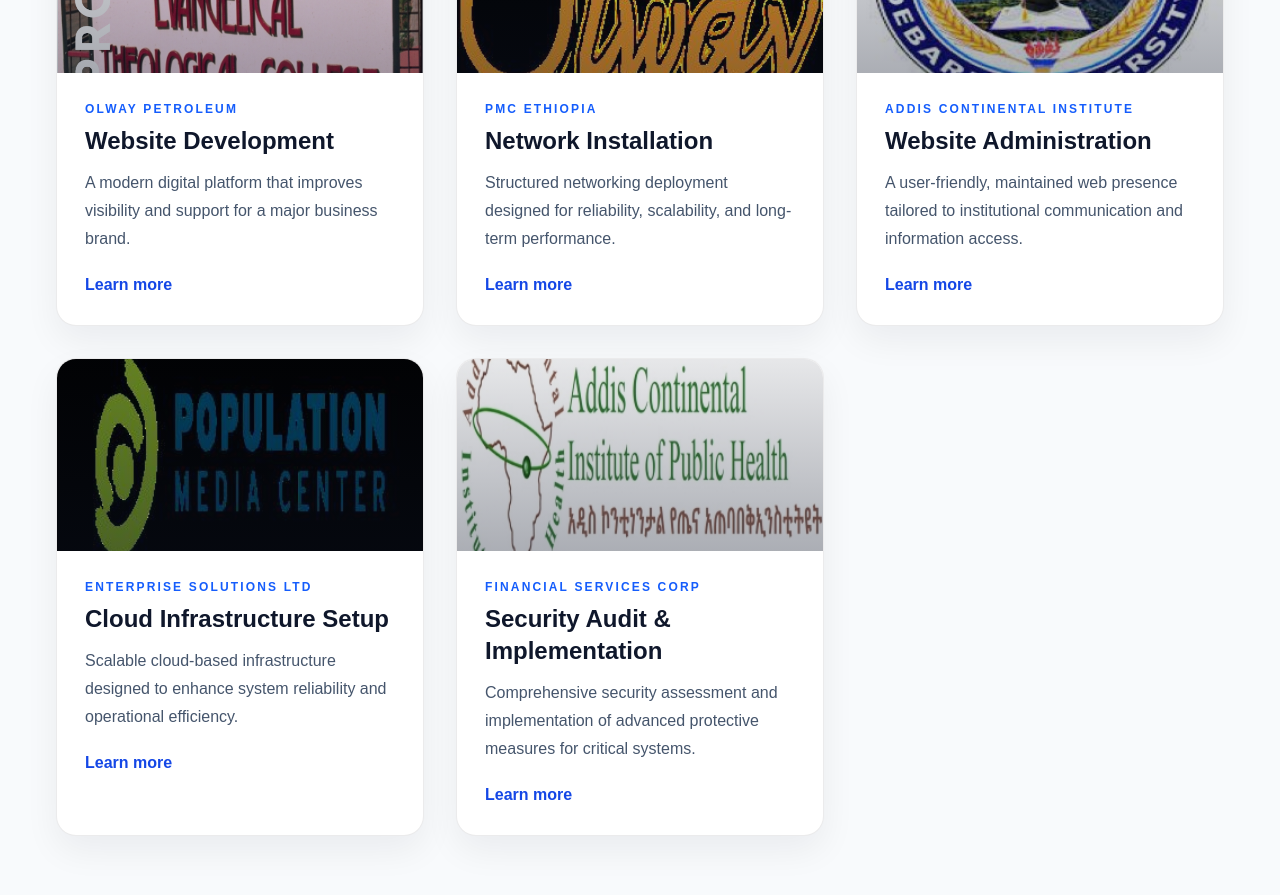
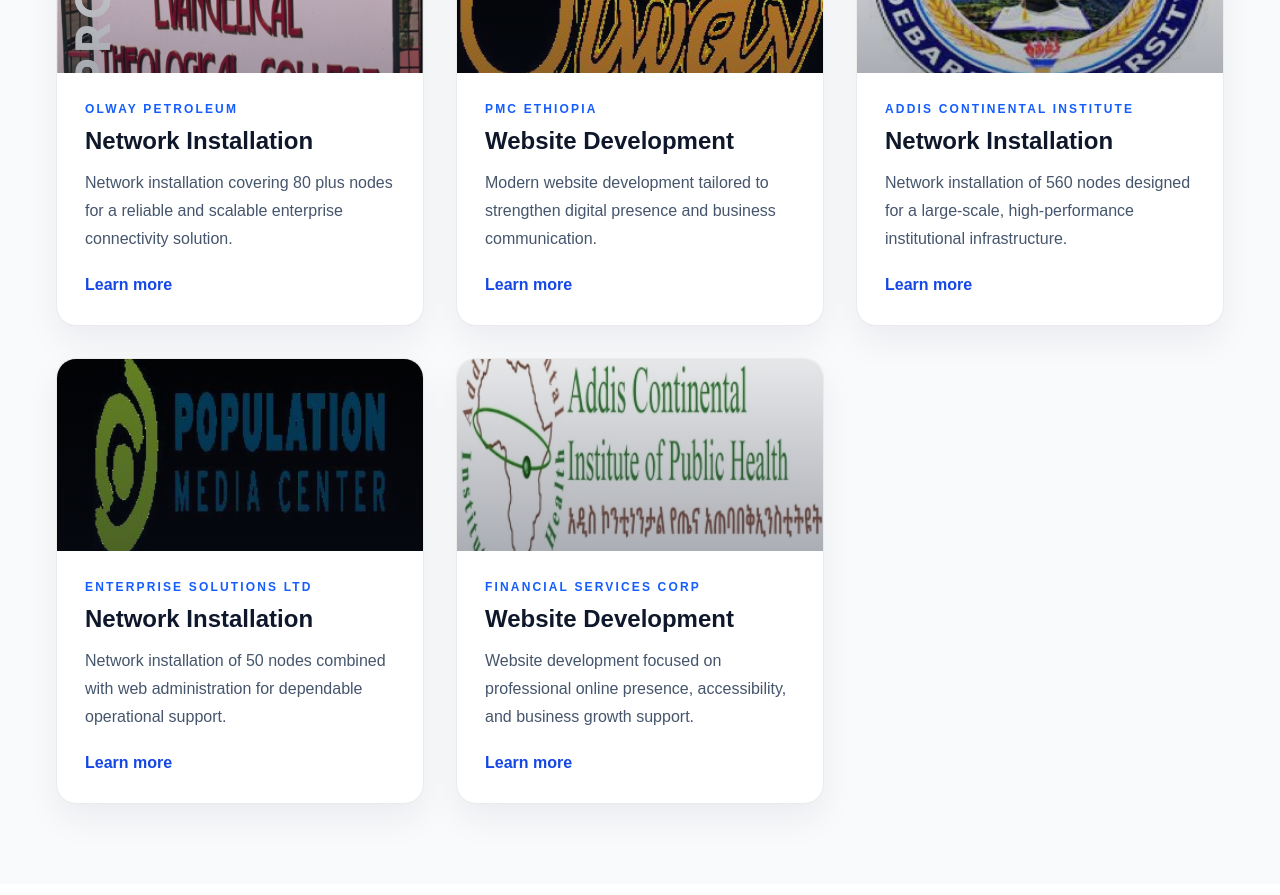
Before and after one commit to Yaya1200/sysnext, a Next.js app: page / in a window 1280 px wide. Shown: the part 2520-3415 px from the top of the page. Built offline with nearby package versions, Linux system fonts and the light colour scheme.

Commit message:
updating the services

```diff
--- a/app/data/siteData.ts
+++ b/app/data/siteData.ts
@@ -102,38 +102,38 @@
 
 export const projects = [
   {
-    title: "Website Development",
+    title: "Network Installation",
     client: "OLWAY Petroleum",
     description:
-      "A modern digital platform that improves visibility and support for a major business brand.",
+      "Network installation covering 80 plus nodes for a reliable and scalable enterprise connectivity solution.",
     image: "/images/projects/project1.png",
   },
   {
-    title: "Network Installation",
+    title: "Website Development",
     client: "PMC Ethiopia",
     description:
-      "Structured networking deployment designed for reliability, scalability, and long-term performance.",
+      "Modern website development tailored to strengthen digital presence and business communication.",
     image: "/images/projects/project2.jpg",
   },
   {
-    title: "Website Administration",
+    title: "Network Installation",
     client: "Addis Continental Institute",
     description:
-      "A user-friendly, maintained web presence tailored to institutional communication and information access.",
+      "Network installation of 560 nodes designed for a large-scale, high-performance institutional infrastructure.",
     image: "/images/projects/project3.jpg",
   },
   {
-    title: "Cloud Infrastructure Setup",
+    title: "Network Installation",
     client: "Enterprise Solutions Ltd",
     description:
-      "Scalable cloud-based infrastructure designed to enhance system reliability and operational efficiency.",
+      "Network installation of 50 nodes combined with web administration for dependable operational support.",
     image: "/images/projects/project4.jpg",
   },
   {
-    title: "Security Audit & Implementation",
+    title: "Website Development",
     client: "Financial Services Corp",
     description:
-      "Comprehensive security assessment and implementation of advanced protective measures for critical systems.",
+      "Website development focused on professional online presence, accessibility, and business growth support.",
     image: "/images/projects/project5.jpg",
   },
 ];
```
